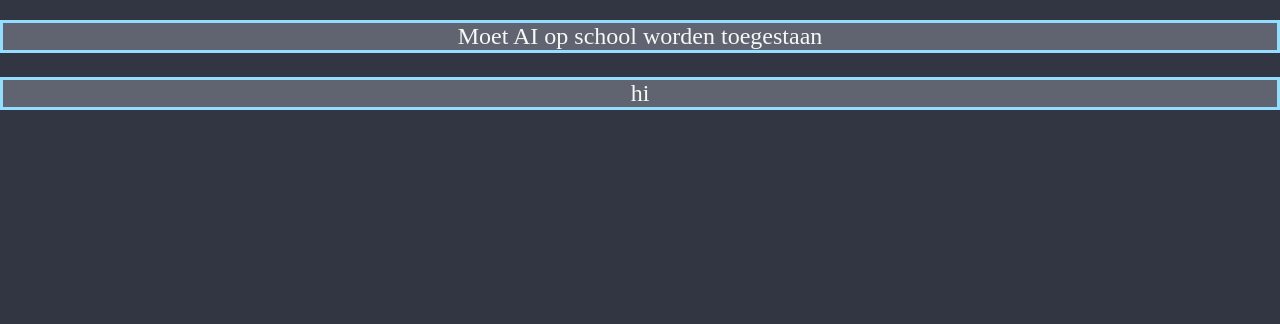
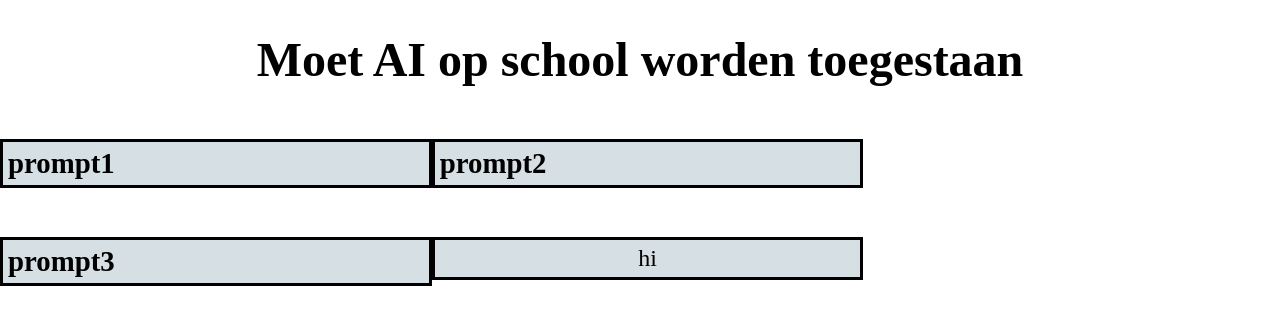
Before and after one commit to BlueFireKnightYT/Digitaal-magazine, a plain HTML site: page DigiMag opdracht/Opiniepagina.html in a window 1280 px wide. Drawn offline with Linux system fonts and the light colour scheme.

Commit message:
update opinieoagia

```diff
--- a/DigiMag opdracht/Opiniepagina.html
+++ b/DigiMag opdracht/Opiniepagina.html
@@ -9,8 +9,13 @@
 
 
 <body>
-    <p class="title box">Moet AI op school worden toegestaan</p>
-    <div class="box">hi</div>
+    <div class="center">
+        <h1 class="title">Moet AI op school worden toegestaan</h1>
+        <h3 class = "prompt box text33">prompt1</h3>
+        <h3 class = "prompt box text33">prompt2</h3>
+        <h3 class = "prompt box text33">prompt3</h3>
+        <div class="box text33">hi</div>
+    </div>
 </body>
 
 
--- a/DigiMag opdracht/css/Stevenstyle.css
+++ b/DigiMag opdracht/css/Stevenstyle.css
@@ -1,21 +1,38 @@
 body{
     margin: 0;
     padding: 0;
-    background-color: #323643;
-    color: #F7F7F7;
+    background-color: white;
+    color: black;
     font-size: 150%;
+}
+.center
+{
+    text-align: center;
+    align-self: center;
+}
+.text33
+{
+    width: 32.48%;
+    text-align: left;
+    float: left;
 }
 
 .box
 {
-    background-color: #606470;
-    border: 3px solid #93DEFF;
+    background-color: #d6dfe3;
     margin-top: 20px;
-    width: auto;
+    border: 3px solid;
+    padding: 5px;
     height:auto;
     text-align: center;
 }
 .title
 {
     text-align: center;
+    font-size: 200%;
 }
+.prompt
+{
+    font-size: 120%;
+    text-align: left;
+}
```
